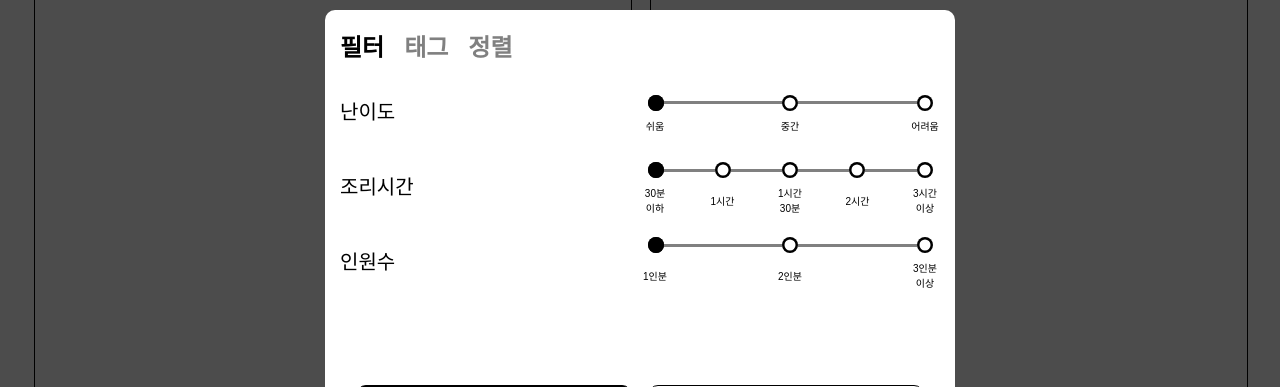
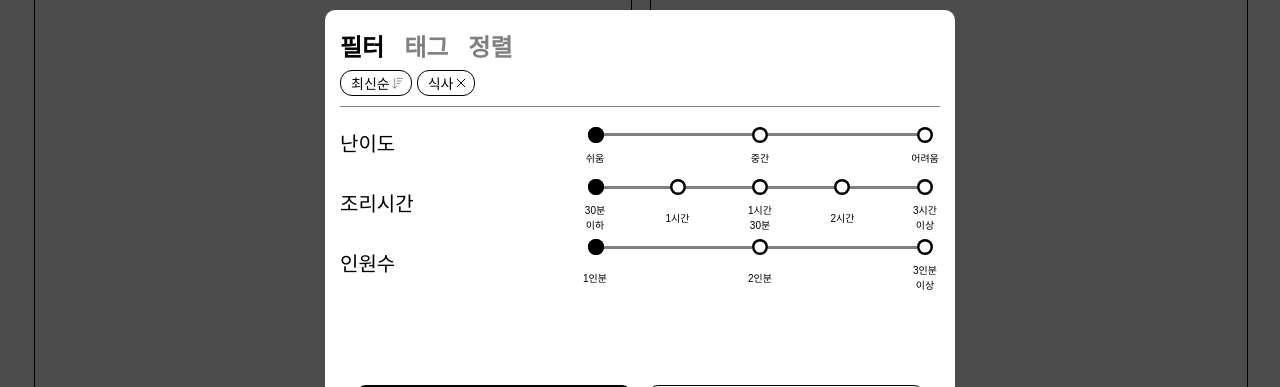
Before and after one commit to donghyoya/RecipeUniverse, a React (Create React App) app in the folder frontend/recipe-universe-react-app/: page /recipe in a window 1280 px wide. Both pictures are taken after a click on the picture 1156 px from the left and 42 px from the top of the page. Shown: the part 175-562 px from the top of the page. Built offline with nearby package versions, Linux system fonts and the light colour scheme; a web font is replaced by a local one.

Commit message:
refactor: split SearchRecipeModal content by menu

```diff
--- /dev/null
+++ b/frontend/recipe-universe-react-app/src/components/Recipe/SearchRecipe/FilterContent.jsx
@@ -0,0 +1,68 @@
+import { styled } from 'styled-components';
+
+import MultiTickSlider from '../../UI/TickSlider/MultiTickSlider';
+
+const FilterContent = () => {
+  return (
+    <ModalContent key="filter-modal">
+      <FormField>
+        <label>난이도</label>
+        <SliderWrapper>
+          <MultiTickSlider
+            onChange={() => {}}
+            labels={['쉬움', '중간', '어려움']}
+          />
+        </SliderWrapper>
+      </FormField>
+      <FormField>
+        <label>조리시간</label>
+        <SliderWrapper>
+          <MultiTickSlider
+            onChange={() => {}}
+            labels={[
+              '30분\n이하',
+              '1시간',
+              '1시간\n30분',
+              '2시간',
+              '3시간\n이상',
+            ]}
+          />
+        </SliderWrapper>
+      </FormField>
+      <FormField>
+        <label>인원수</label>
+        <SliderWrapper>
+          <MultiTickSlider
+            onChange={() => {}}
+            labels={['1인분', '2인분', '3인분\n이상']}
+          />
+        </SliderWrapper>
+      </FormField>
+    </ModalContent>
+  );
+};
+
+export default FilterContent;
+
+const ModalContent = styled.div`
+  flex: 1;
+  display: flex;
+  flex-direction: column;
+`;
+
+const FormField = styled.div`
+  display: flex;
+  flex-direction: row;
+  gap: 2rem;
+  justify-content: space-between;
+  align-items: center;
+  min-height: 3rem;
+
+  & > label {
+    font-size: 2rem;
+  }
+`;
+
+const SliderWrapper = styled.div`
+  width: 60%;
+`;
--- /dev/null
+++ b/frontend/recipe-universe-react-app/src/components/Recipe/SearchRecipe/SearchRecipeModal.jsx
@@ -0,0 +1,84 @@
+import { styled } from 'styled-components';
+import { useState } from 'react';
+
+import Modal from '../../UI/Modal';
+import { HeaderLayout } from '../../../styles/layout';
+import FilterContent from './FilterContent';
+import TagContent from './TagContent';
+import SortContent from './SortContent';
+import TagList from '../../UI/TagList';
+
+const MENU_ITEMS = [
+  {
+    id: 'filter',
+    label: '필터',
+    content: <FilterContent />,
+  },
+  {
+    id: 'tag',
+    label: '태그',
+    content: <TagContent />,
+  },
+  {
+    id: 'sort',
+    label: '정렬',
+    content: <SortContent />,
+  },
+];
+
+const SearchRecipeModal = ({ onClose, onConfirm }) => {
+  const [selectedMenu, setSelectedMenu] = useState(MENU_ITEMS[0].id);
+
+  const selectedContent = MENU_ITEMS.find(
+    menuItem => menuItem.id === selectedMenu
+  )?.content;
+
+  const handleSelectMenu = menuId => {
+    setSelectedMenu(menuId);
+  };
+
+  return (
+    <Modal onClose={onClose} onConfirm={onConfirm}>
+      <StyledHeaderLayout>
+        {MENU_ITEMS.map(item => (
+          <StyledTitle
+            key={item.id}
+            $select={selectedMenu === item.id}
+            onClick={() => handleSelectMenu(item.id)}
+          >
+            {item.label}
+          </StyledTitle>
+        ))}
+      </StyledHeaderLayout>
+      <SelectedTagListWrapper>
+        <TagList
+          tags={[
+            { text: '최신순', icon: 'sort' },
+            { text: '식사', icon: 'close' },
+          ]}
+          scrollable
+        />
+      </SelectedTagListWrapper>
+      {selectedContent}
+    </Modal>
+  );
+};
+
+export default SearchRecipeModal;
+
+const StyledHeaderLayout = styled(HeaderLayout)`
+  justify-content: flex-start;
+  gap: 2rem;
+  margin: 0;
+`;
+
+const StyledTitle = styled.h1`
+  color: ${props => (props.$select ? 'black' : 'gray')};
+`;
+
+const SelectedTagListWrapper = styled.div`
+  width: 100%;
+  padding-bottom: 1rem;
+  margin: 0.5rem 0;
+  border-bottom: 0.1rem solid gray;
+`;
--- /dev/null
+++ b/frontend/recipe-universe-react-app/src/components/Recipe/SearchRecipe/SortContent.jsx
@@ -0,0 +1,56 @@
+import { styled } from 'styled-components';
+
+const SortContent = () => {
+  const sortOptoins = [
+    { id: 'latest', label: '최신순' },
+    { id: 'like-count', label: '좋아요 많은 순' },
+    { id: 'review-count', label: '후기 많은 순' },
+    { id: 'ratings', label: '별점순' },
+  ];
+
+  return (
+    <ModalContent key="sort-modal">
+      {sortOptoins.map(sortOption => (
+        <FormField key={sortOption.id}>
+          <label>{sortOption.label}</label>
+          <input type="radio" name="sort" />
+        </FormField>
+      ))}
+    </ModalContent>
+  );
+};
+
+export default SortContent;
+
+const ModalContent = styled.div`
+  flex: 1;
+  display: flex;
+  flex-direction: column;
+`;
+
+const FormField = styled.div`
+  display: flex;
+  flex-direction: row;
+  gap: 2rem;
+  justify-content: space-between;
+  align-items: center;
+  min-height: 4rem;
+
+  & > label {
+    font-size: 2rem;
+  }
+
+  & > input[type='radio'] {
+    appearance: none;
+    width: 1.5rem;
+    height: 1.5rem;
+    border: 2px solid #ccc;
+    border-radius: 50%;
+
+    &:checked {
+      border-color: black;
+      background: white;
+      box-shadow: inset 0 0 0 4px black;
+    }
+  }
+`;
--- /dev/null
+++ b/frontend/recipe-universe-react-app/src/components/Recipe/SearchRecipe/TagContent.jsx
@@ -0,0 +1,84 @@
+import { styled } from 'styled-components';
+
+import TagList from '../../UI/TagList';
+
+const TagContent = () => {
+  const tagGroups = [
+    {
+      groupName: '종류',
+      tags: [
+        { text: '식사' },
+        { text: '디저트' },
+        { text: '음료' },
+        { text: '반찬' },
+        { text: '젓갈' },
+        { text: '과자' },
+        { text: '간식' },
+        { text: '빵' },
+      ],
+    },
+    {
+      groupName: '입맛',
+      tags: [
+        { text: '매콤' },
+        { text: '달달' },
+        { text: '깔끔' },
+        { text: '담백' },
+        { text: '고소' },
+      ],
+    },
+    {
+      groupName: '건강',
+      tags: [
+        { text: '다이어트' },
+        { text: '단백질' },
+        { text: '벌크업' },
+        { text: '당뇨식단' },
+        { text: '골다공증' },
+        { text: '체중관리' },
+        { text: '몸보신' },
+        { text: '빈혈' },
+        { text: '산후조리' },
+      ],
+    },
+  ];
+
+  return (
+    <ModalContent key="tag-modal">
+      {tagGroups.map((tapGroup, idx) => (
+        <TagListWarpper key={idx}>
+          <span>{tapGroup.groupName}</span>
+          <ScrollArea>
+            <TagList tags={tapGroup.tags} scrollable />
+          </ScrollArea>
+        </TagListWarpper>
+      ))}
+    </ModalContent>
+  );
+};
+
+export default TagContent;
+
+const ModalContent = styled.div`
+  flex: 1;
+  display: flex;
+  flex-direction: column;
+`;
+
+const TagListWarpper = styled.div`
+  width: 100%;
+  height: max-content;
+  display: flex;
+  flex-direction: row;
+  align-items: center;
+  margin: 0.7rem 0;
+
+  & > span {
+    width: 5rem;
+    font-size: 1.8rem;
+  }
+`;
+
+const ScrollArea = styled.div`
+  width: calc(100% - 5rem);
+`;
--- a/frontend/recipe-universe-react-app/src/components/Recipe/SearchRecipeModal.jsx
+++ /dev/null
@@ -1,147 +0,0 @@
-import { styled } from 'styled-components';
-import { useState } from 'react';
-
-import Modal from '../UI/Modal';
-import { HeaderLayout } from '../../styles/layout';
-import MultiTickSlider from '../UI/TickSlider/MultiTickSlider';
-
-const SearchRecipeModal = ({ onClose, onConfirm }) => {
-  const [selectedMenuIndex, setSelectedMenuIndex] = useState(0);
-
-  const menu = ['필터', '태그', '정렬'];
-
-  const handleSelectMenu = index => {
-    setSelectedMenuIndex(index);
-  };
-
-  const menuContents = [
-    // 필터
-    <ModalContent key="filter-modal">
-      <FormField>
-        <label>난이도</label>
-        <SliderWrapper>
-          <MultiTickSlider
-            onChange={() => {}}
-            min={0}
-            max={2}
-            step={1}
-            labels={['쉬움', '중간', '어려움']}
-          />
-        </SliderWrapper>
-      </FormField>
-      <FormField>
-        <label>조리시간</label>
-        <SliderWrapper>
-          <MultiTickSlider
-            onChange={() => {}}
-            min={0}
-            max={4}
-            step={1}
-            labels={[
-              '30분\n이하',
-              '1시간',
-              '1시간\n30분',
-              '2시간',
-              '3시간\n이상',
-            ]}
-          />
-        </SliderWrapper>
-      </FormField>
-      <FormField>
-        <label>인원수</label>
-        <SliderWrapper>
-          <MultiTickSlider
-            onChange={() => {}}
-            min={0}
-            max={2}
-            step={1}
-            labels={['1인분', '2인분', '3인분\n이상']}
-          />
-        </SliderWrapper>
-      </FormField>
-    </ModalContent>,
-    // 태그
-    <ModalContent key="tag-modal"></ModalContent>,
-    // 정렬
-    <ModalContent key="sort-modal">
-      <FormField>
-        <label>최신순</label>
-        <input type="radio" />
-      </FormField>
-      <FormField>
-        <label>좋아요 많은 순</label>
-        <input type="radio" />
-      </FormField>
-      <FormField>
-        <label>후기 많은 순</label>
-        <input type="radio" />
-      </FormField>
-      <FormField>
-        <label>별점순</label>
-        <input type="radio" />
-      </FormField>
-    </ModalContent>,
-  ];
-
-  return (
-    <Modal onClose={onClose} onConfirm={onConfirm}>
-      <StyledHeaderLayout>
-        {menu.map((item, index) => (
-          <StyledTitle
-            $select={selectedMenuIndex === index}
-            onClick={() => {
-              handleSelectMenu(index);
-            }}
-            key={item}
-          >
-            {item}
-          </StyledTitle>
-        ))}
-      </StyledHeaderLayout>
-      {menuContents.map(
-        (content, index) => index === selectedMenuIndex && content
-      )}
-    </Modal>
-  );
-};
-
-export default SearchRecipeModal;
-
-const StyledHeaderLayout = styled(HeaderLayout)`
-  justify-content: flex-start;
-  gap: 2rem;
-`;
-
-const StyledTitle = styled.h1`
-  color: ${props => (props.$select ? 'black' : 'gray')};
-`;
-
-const ModalContent = styled.div`
-  flex: 1;
-  display: flex;
-  flex-direction: column;
-`;
-
-const FormField = styled.div`
-  display: flex;
-  margin-bottom: 1.5rem;
-  flex-direction: row;
-  gap: 2rem;
-  justify-content: space-between;
-  align-items: center;
-  min-height: 3rem;
-
-  & > label {
-    font-size: 2rem;
-  }
-
-  & > input[type='text'] {
-    height: 3rem;
-    border: 1px solid black;
-    border-radius: 0.2rem;
-  }
-`;
-
-const SliderWrapper = styled.div`
-  width: 50%;
-`;
--- a/frontend/recipe-universe-react-app/src/pages/RecipeListPage.jsx
+++ b/frontend/recipe-universe-react-app/src/pages/RecipeListPage.jsx
@@ -2,7 +2,7 @@ import { useState } from 'react';
 import styled from 'styled-components';
 
 import RecipeList from '../components/Recipe/RecipeList';
-import SearchRecipeModal from '../components/Recipe/SearchRecipeModal';
+import SearchRecipeModal from '../components/Recipe/SearchRecipe/SearchRecipeModal';
 
 import heartIcon from '../assets/icons/heart_filled.svg';
 import searchIcon from '../assets/icons/search.svg';
```
